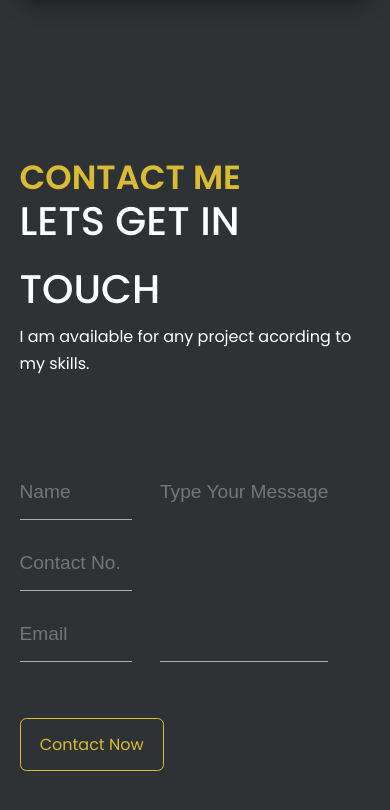
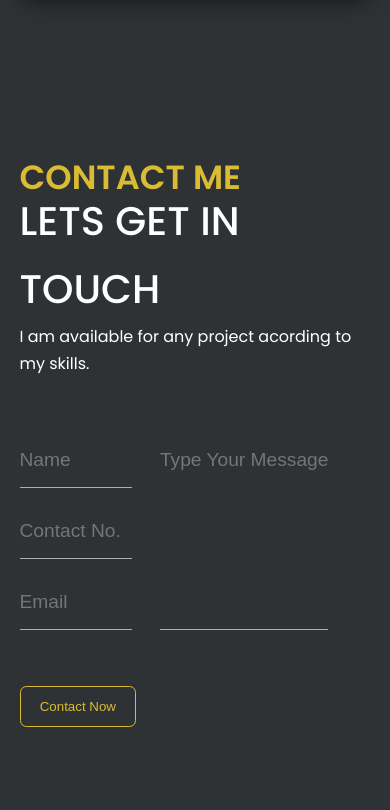
Before and after one commit to unique-Sachin/unique-Sachin.github.io, a React (Create React App) app: page / in a window 390 px wide. Shown: the part 3246-4056 px from the top of the page. Built offline with nearby package versions, Linux system fonts and the light colour scheme.

Commit message:
updataed

```diff
--- a/package.json
+++ b/package.json
@@ -5,6 +5,8 @@
   "private": true,
   "dependencies": {
     "@ap.cx/react-fullpage": "^0.3.0",
+    "@formspree/react": "^2.4.1",
+    "emailjs": "^4.0.1",
     "framer-motion": "^8.4.2",
     "react": "^18.2.0",
     "react-dom": "^18.2.0",
--- a/src/components/contact/Contact.jsx
+++ b/src/components/contact/Contact.jsx
@@ -1,7 +1,19 @@
 import React from "react";
 import "./contact.css";
+import { useForm, ValidationError } from "@formspree/react";
 
 const Contact = () => {
+  const [state, handleSubmit] = useForm("mbjeljkd");
+  if (state.succeeded) {
+    return (
+      <section id="contact">
+        <div className="dataSubmitted">
+          <h1>Thankyou for your request</h1>
+          <h1>We will get back to you soon</h1>
+        </div>
+      </section>
+    );
+  }
   return (
     <section id="contact">
       <div className="contact_container container">
@@ -9,23 +21,53 @@ const Contact = () => {
         <h1 className="get_in_heading">LETS GET IN TOUCH</h1>
         <p>I am available for any project acording to my skills.</p>
         <div className="contact_details_container">
+          <form onSubmit={handleSubmit}>
             <div>
-            <input placeholder="Name" type="text" />
-            <input placeholder="Contact No." type="text" />
-            <input placeholder="Email" type="email" />
-            <div className="contact_btn">
-              <a href="" rel="noreferrer" className="btn">
+              <input placeholder="Name" id="name" name="name" type="text" />
+              <ValidationError
+                prefix="Nmail"
+                field="name"
+                errors={state.errors}
+              />
+              <input
+                placeholder="Contact No."
+                type="text"
+                name="contact"
+                id="contact"
+              />
+              <ValidationError
+                prefix="Contact"
+                field="contact"
+                errors={state.errors}
+              />
+              <input placeholder="Email" id="email" type="email" name="email" />
+              <ValidationError
+                prefix="Email"
+                field="email"
+                errors={state.errors}
+              />
+              <button
+                type="submit"
+                disabled={state.submitting}
+                className="contact_btn btn"
+              >
                 Contact Now
-              </a>
-            </div>
+              </button>
             </div>
             <div>
               <input
-              className="message_box_input"
+                id="message"
+                name="message"
                 placeholder="Type Your Message Here"
                 type="text"
               />
+              <ValidationError
+                prefix="Message"
+                field="message"
+                errors={state.errors}
+              />
             </div>
+          </form>
         </div>
       </div>
     </section>
--- a/src/components/contact/contact.css
+++ b/src/components/contact/contact.css
@@ -2,13 +2,13 @@
   height: 100%;
   padding: 2.5rem 0;
 }
-.contact_container > h1:first-child {
+.contact_container > h1:first-child,.dataSubmitted h1:first-child {
   color: var(--color-primary);
   font-size: 2.1rem;
   font-weight: 800;
   line-height: 0.5;
 }
-.contact_container > h1:last-child {
+.contact_container > h1:last-child,.dataSubmitted h1:last-child {
   max-width: fit-content;
   color: var(--color-white);
   font-size: 2.3rem;
@@ -16,38 +16,18 @@
 }
 .contact_details_container {
   display: flex;
-  margin-top: 5rem;
+  margin-top: 3rem;
 }
-.contact_details_container > div {
+.contact_details_container form {
   display: flex;
-  flex-direction: column;
 }
-.contact_details_container > div:first-child {
+.contact_details_container form > div:first-child {
   width: 40%;
 }
-.contact_details_container > div:last-child {
+.contact_details_container form > div:last-child {
   width: 60%;
 }
-.contact_details_container > div:first-child > input {
-  margin: 0.5rem 0;
-  width: 80%;
-  padding: 1rem 0;
-  color: var(--color-white);
-  border-bottom: 1px solid var(--color-light);
-  font-size: 1.2rem;
-  background: transparent;
-  transition: var(--transition);
-}
-.contact_details_container > div > input:hover {
-  border-color: 1px solid var(--color-light);
-}
-.contact_details_container > div > input::placeholder {
-  padding: 0;
-  margin: 0;
-  /* border: 1px solid; */
-  font-size: 1.2rem;
-}
-.message_box_input {
+.contact_details_container form > div:last-child input {
   margin: 0.5rem 0;
   width: 80%;
   padding-top: 1rem;
@@ -58,6 +38,34 @@
   background: transparent;
   transition: var(--transition);
 }
+.contact_details_container input {
+  margin: 0.5rem 0;
+  width: 80%;
+  padding: 1rem 0;
+  color: var(--color-white);
+  border-bottom: 1px solid var(--color-light);
+  font-size: 1.2rem;
+  background: transparent;
+  transition: var(--transition);
+}
+.contact_details_container input:hover {
+  border-color: 1px solid var(--color-light);
+}
+.contact_details_container input::placeholder {
+  padding: 0;
+  margin: 0;
+  font-size: 1.2rem;
+}
+
 .contact_btn {
   margin-top: 3rem;
+  background-color: transparent;
 }
+
+.dataSubmitted{
+  display: flex;
+  flex-direction: column;
+  height: 100%;
+  justify-content: center;
+  align-items: center;
+}
--- a/src/components/header/Header.jsx
+++ b/src/components/header/Header.jsx
@@ -14,14 +14,14 @@ const Header = () => {
             </div>
             <div className="portfolio_content">
               <div className="port_details">
-                <div className="port_data">
+                {/* <div className="port_data">
                   <h3>342</h3>
                   <span>Posts</span>
                   <h3>500</h3>
                   <span>Followers</span>
                   <h3>100</h3>
                   <span>Following</span>
-                </div>
+                </div> */}
                 <div className="port_action_Btn">
                   <button>Follow</button>
                   <button>Message</button>
--- a/src/components/header/header.css
+++ b/src/components/header/header.css
@@ -57,8 +57,8 @@ header {
   cursor: pointer;
 }
 .portfolio_card:hover {
-  height: 20rem;
-  width: 20rem;
+  height: 18rem;
+  width: 19rem;
 }
 
 .portfolio_imgbox {
--- a/src/components/portfolio/Portfolio.jsx
+++ b/src/components/portfolio/Portfolio.jsx
@@ -15,8 +15,11 @@ const Portfolio = () => {
   let settings = {
     infinite: true,
     speed: 500,
+    lazyLoad: true,
+    autoplaySpeed: 3000,
     slidesToShow: matchMedia("(max-width: 1024px)").matches ? 1 : 2,
     slidesToScroll: 1,
+    autoplay: true,
   };
   return (
     <>
@@ -69,8 +72,7 @@ const Portfolio = () => {
                 <p>
                   It's frontend clone of Zee5 which offers an exhaustive array
                   of content; with live TV channels and hours of viewing across
-                  most of the languages, making it a complete video destination
-                  for OTT viewers.
+                  most of the languages.
                 </p>
                 <div className="portfolio_links">
                   <AiFillGithub className="portfolio_link_icons" />
--- a/src/components/portfolio/portfolio.css
+++ b/src/components/portfolio/portfolio.css
@@ -149,7 +149,7 @@
     font-size: 1.3rem;
   }
   .portfolio_card_details > p {
-    height: 11rem;
+    height: 9rem;
   }
   .portfolio_links {
     padding: 0.5rem;
```
Also changed, not shown: 1 other file (tests, documents, lock files or other folders). Lines whose indentation alone changed are shown as unchanged.
